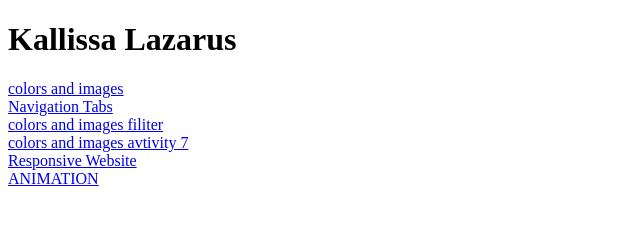
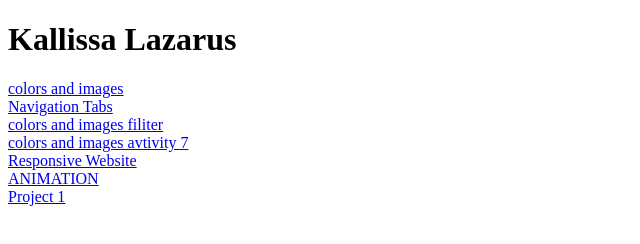
Before and after one commit to Kallissalaz/Kallissalaz, a plain HTML site: page index.html in a window 1280 px wide. Shown: the full height of the page, 0-640 px from the left. Drawn offline with Linux system fonts and the light colour scheme.

Commit message:
Update index.html

```diff
--- a/index.html
+++ b/index.html
@@ -27,5 +27,8 @@
     <div>
     <a href="animation/animation.html" target="_blank" rel="noopener noreferrer"> ANIMATION </a>
 </div>
+     <div>
+    <a href="project1/project1.html" target="_blank" rel="noopener noreferrer"> Project 1 </a>
+</div>
 </body>
 </html>
```
